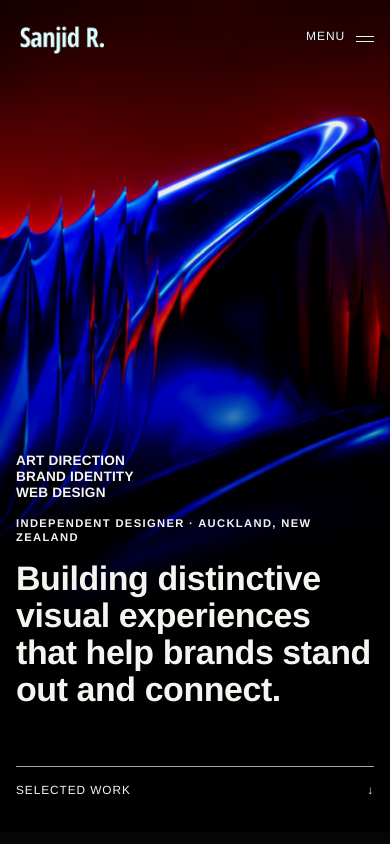
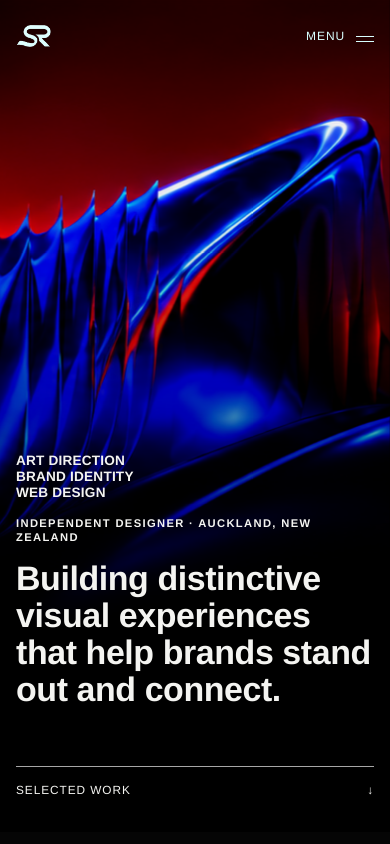
Before and after one commit to sreza756742/SR-Portfolio, an Astro site: page / in a window 390 px wide. Shown: the top 844 px of the page. Built offline with nearby package versions, Linux system fonts and the light colour scheme; Astro itself is replaced by a stand-in of ours.

Commit message:
Use SR mark in navigation

```diff
--- a/src/pages/index.astro
+++ b/src/pages/index.astro
@@ -61,8 +61,8 @@ const process = [
     <a class="skip-link" href="#main">Skip to content</a>
 
     <header class="site-header" data-header>
-      <a class="brand-mark" href="#top" aria-label="Sanjid R, home">
-        <img src="/assets/brand/sanjid-r-wordmark-white.png" alt="" width="2400" height="671" />
+      <a class="brand-mark brand-mark--icon" href="#top" aria-label="Sanjid R, home">
+        <img src="/assets/brand/sanjid-r-mark-white.png" alt="" width="1024" height="690" />
       </a>
       <nav class="desktop-nav" aria-label="Primary navigation">
         <a href="#work">Work</a>
--- a/src/styles/global.css
+++ b/src/styles/global.css
@@ -37,6 +37,7 @@ button { font: inherit; }
 }
 .brand-mark { display: block; justify-self: start; width: clamp(8rem, 9vw, 9.25rem); }
 .brand-mark img { width: 100%; height: auto; }
+.brand-mark--icon { width: clamp(2.15rem, 2.4vw, 2.55rem); }
 .desktop-nav { display: flex; gap: clamp(1.35rem, 3vw, 3.4rem); font-size: 0.87rem; font-weight: 680; }
 .desktop-nav a, .contact-link { position: relative; }
 .desktop-nav a::after, .contact-link::after {
@@ -119,7 +120,7 @@ button { font: inherit; }
 
 @media (max-width: 899px) {
   .site-header { grid-template-columns: 1fr auto; height: 4.5rem; }
-  .site-header .brand-mark { width: 8rem; }
+  .site-header .brand-mark--icon { width: 2.25rem; }
   .desktop-nav, .site-header > .contact-link { display: none; }
   .menu-toggle { display: flex; align-items: center; gap: 0.7rem; color: inherit; background: none; border: 0; padding: 0; font-size: 0.75rem; text-transform: uppercase; letter-spacing: 0.08em; }
   .menu-icon { width: 1.1rem; height: 1px; background: currentColor; position: relative; }
```
